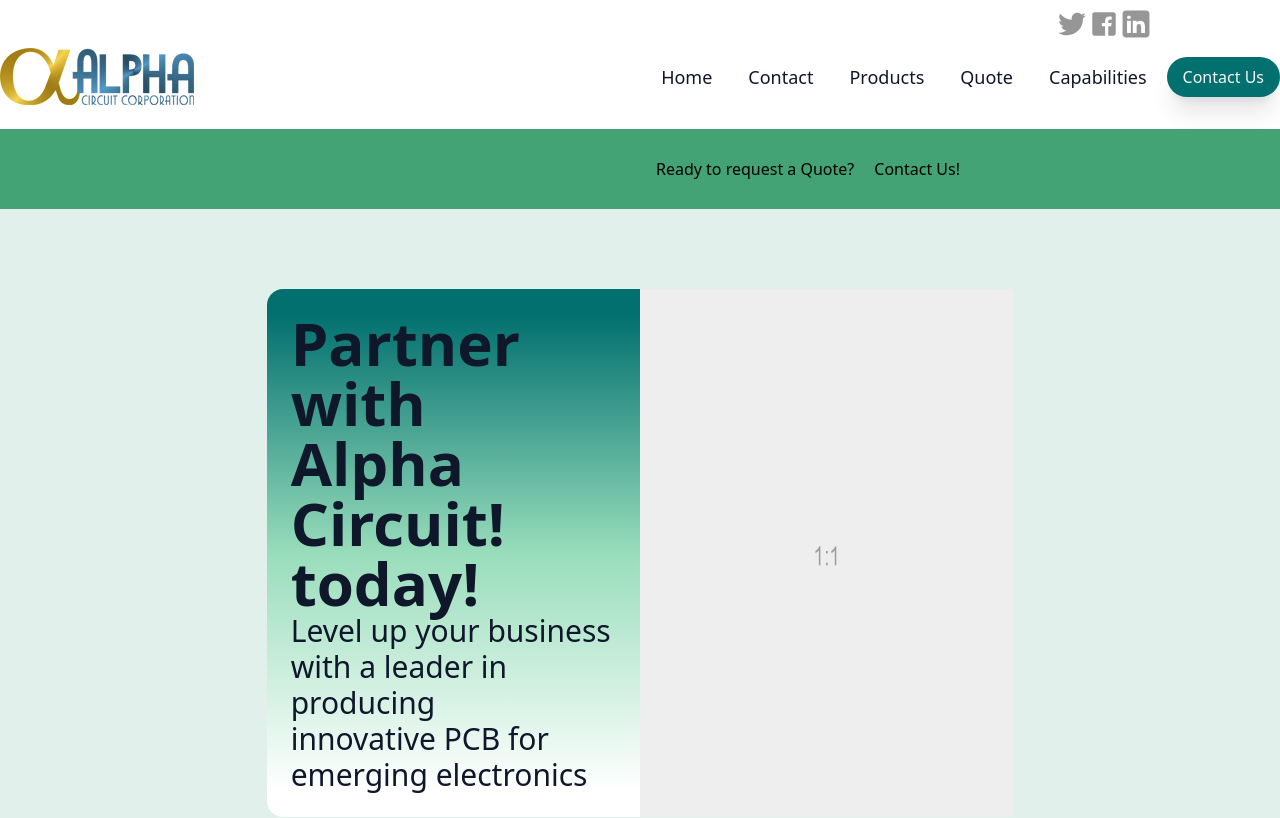
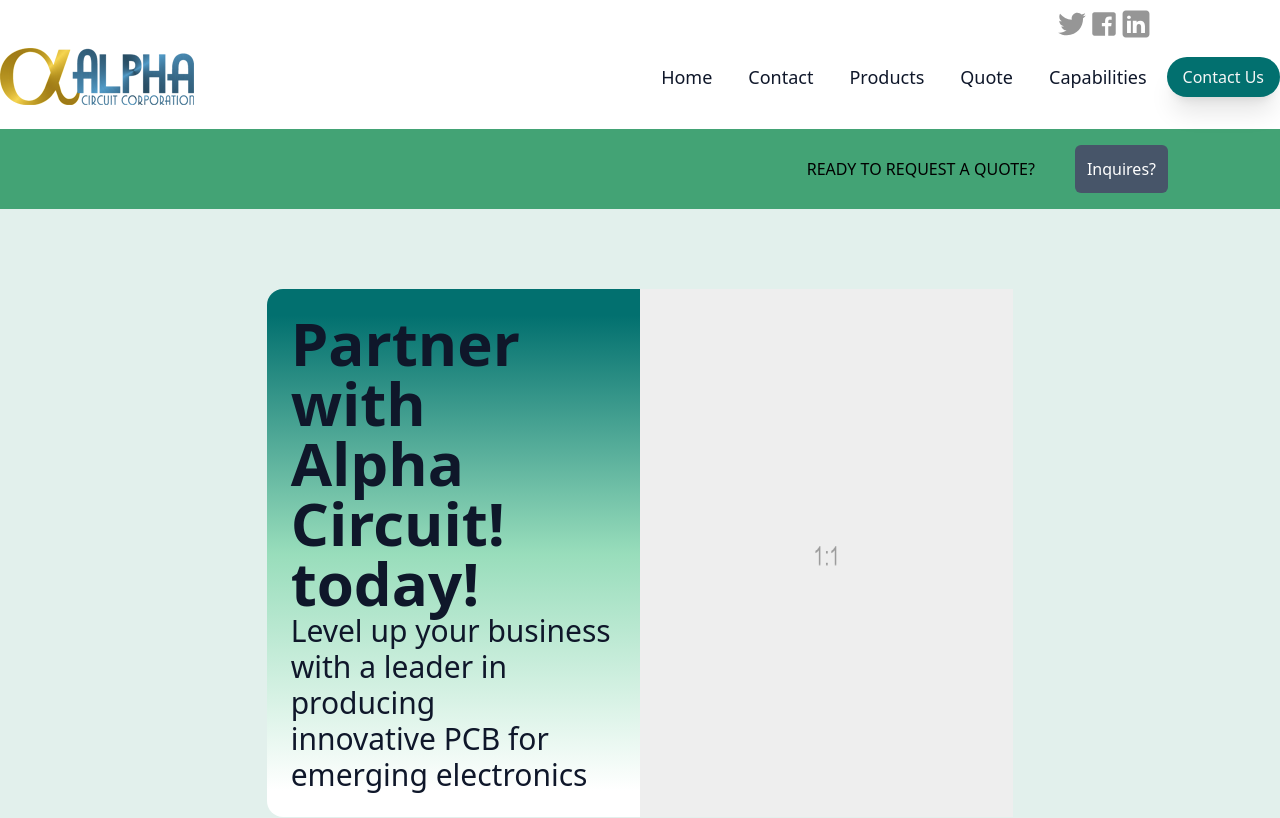
Before and after one commit to Raphsant/alphacircuitwebsite, a Nuxt app: page /contact in a window 1280 px wide. Shown: the top 818 px of the page. Built offline with nearby package versions, Linux system fonts and the light colour scheme.

Commit message:
Fixed positioning of Inquires section

```diff
--- a/pages/contact.vue
+++ b/pages/contact.vue
@@ -1,12 +1,12 @@
 <template>
-<div id="wrapper" class="mb-10">
-    <div class="flex justify-end items-center bg-darkGreen-500 h-20">
-        <div class="flex flex-row gap-5 mr-80 mt-50">
+<div id="wrapper" class="mb-10 w-full">
+    <div class="flex bg-darkGreen-500 h-20 w-full">
+        <div class="flex flex-row gap-10 mr-28 mt-50 w-full justify-end items-center">
             <div>
-                Ready to request a Quote?
+                READY TO REQUEST A QUOTE?
             </div>
-            <div>
-                Contact Us!
+            <div class="rounded-md text-white bg-neutrals-600 p-3">
+                Inquires?
             </div>
         </div>
     </div>
```
